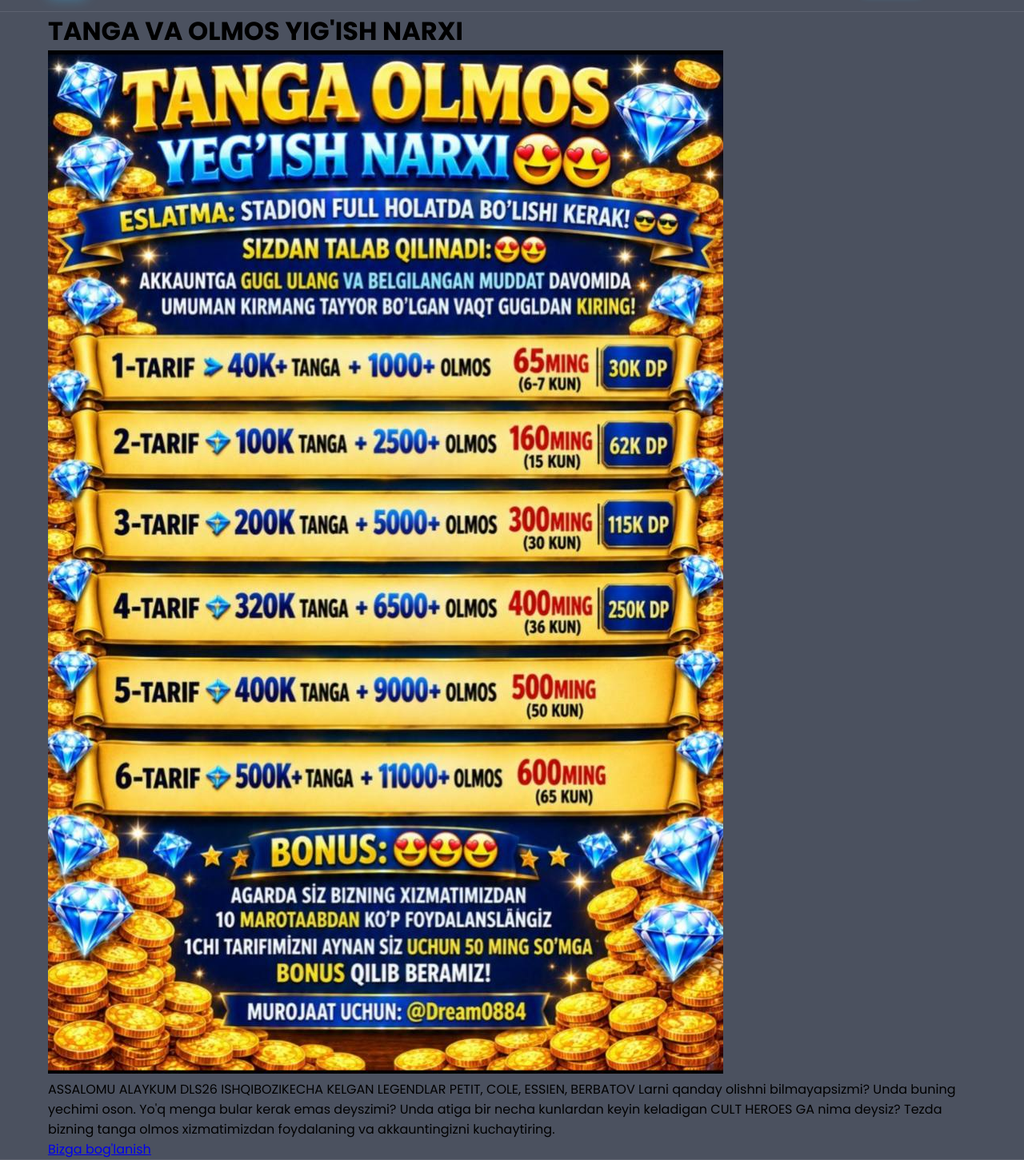
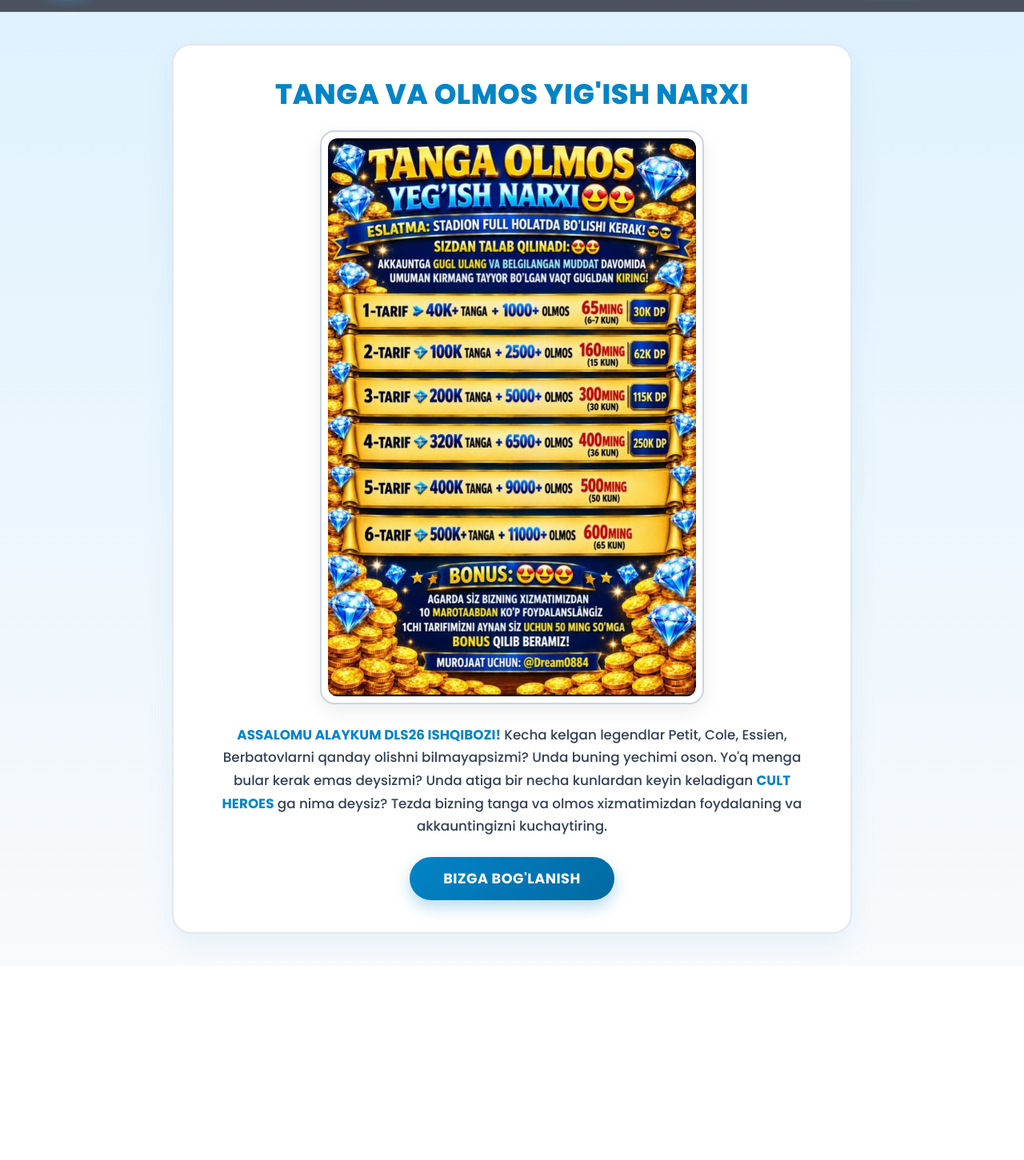
Before and after one commit to dilshodmahmaraimov22-ux/dls26, a React (Vite) app: page /service in a window 1280 px wide. Shown: the part 66-1517 px from the top of the page at 80% size. After the commit the page ends 1274 px from the top, so only its background shows below. Built offline with nearby package versions, Linux system fonts and the light colour scheme.

Commit message:
service tugadi

```diff
--- /dev/null
+++ b/src/Components/Servicee/Servicee.css
@@ -0,0 +1,126 @@
+@import url('https://fonts.googleapis.com/css2?family=Poppins:wght@400;500;600;700;800&display=swap');
+
+* {
+  margin: 0;
+  padding: 0;
+  box-sizing: border-box;
+  font-family: 'Poppins', sans-serif;
+}
+
+/* ASOSIY SAHIFA FOYINGIZ */
+.service-page {
+  width: 100%;
+  min-height: 100vh;
+  background: linear-gradient(180deg, #e0f2fe 0%, #f8fafc 100%);
+  display: flex;
+  align-items: center;
+  justify-content: center;
+  padding: 40px 20px;
+}
+
+/* MARKAZIY KARTA */
+.service-container {
+  max-width: 850px;
+  width: 100%;
+  background: #ffffff;
+  border: 2px solid #e2e8f0;
+  border-radius: 24px;
+  padding: 40px 30px;
+  display: flex;
+  flex-direction: column;
+  align-items: center;
+  text-align: center;
+  gap: 24px;
+  box-shadow: 0 12px 35px rgba(2, 132, 199, 0.08);
+}
+
+/* SARLAVHA */
+.service-title {
+  font-size: 2.2rem;
+  font-weight: 800;
+  color: #0284c7;
+  text-transform: uppercase;
+  letter-spacing: 0.5px;
+  line-height: 1.2;
+}
+
+/* RAMKA - RASM SHAKLIGA ANIQLIK BILAN MOSLASHGAN */
+.service-img-wrapper {
+  width: 100%;
+  max-width: 480px; /* Tikka rasm uchun ideal kenglik */
+  background: #ffffff;
+  border: 2px solid #cbd5e1;
+  border-radius: 18px;
+  padding: 8px;
+  box-shadow: 0 8px 24px rgba(0, 0, 0, 0.08);
+  margin: 0 auto;
+}
+
+.service-img {
+  width: 100%;
+  height: auto;
+  display: block;
+  border-radius: 12px;
+  object-fit: cover;
+}
+
+/* MATN STILI */
+.service-text {
+  font-size: 1.05rem;
+  color: #334155;
+  line-height: 1.7;
+  max-width: 750px;
+  font-weight: 500;
+}
+
+.service-text strong {
+  color: #0284c7;
+}
+
+/* TELEGRAM BOG'LANISH TUGMASI */
+.service-btn {
+  display: inline-block;
+  background: linear-gradient(135deg, #0284c7 0%, #0369a1 100%);
+  color: #ffffff;
+  text-decoration: none;
+  font-size: 1.1rem;
+  font-weight: 700;
+  padding: 14px 42px;
+  border-radius: 50px;
+  transition: all 0.3s ease;
+  box-shadow: 0 8px 20px rgba(2, 132, 199, 0.3);
+  text-transform: uppercase;
+  letter-spacing: 0.5px;
+}
+
+.service-btn:hover {
+  background: linear-gradient(135deg, #0369a1 0%, #075985 100%);
+  transform: translateY(-2px);
+  box-shadow: 0 12px 25px rgba(2, 132, 199, 0.4);
+}
+
+/* MOBIL TELEFONLAR UCHUN MOSLASHUVCHANLIK */
+@media (max-width: 600px) {
+  .service-container {
+    padding: 25px 15px;
+    gap: 18px;
+  }
+
+  .service-title {
+    font-size: 1.5rem;
+  }
+
+  .service-img-wrapper {
+    max-width: 100%;
+    padding: 6px;
+  }
+
+  .service-text {
+    font-size: 0.95rem;
+  }
+
+  .service-btn {
+    width: 100%;
+    padding: 12px 20px;
+  }
+}
--- a/src/Components/Servicee/Servicee.jsx
+++ b/src/Components/Servicee/Servicee.jsx
@@ -1,22 +1,36 @@
-import React from 'react'
-import tanga from '../images/tanga.jpg'
-import { Link } from 'react-router-dom'
+import React from 'react';
+import './Servicee.css';
+import tanga from '../images/tanga.jpg';
+import { Link } from 'react-router-dom';
 
 const Servicee = () => {
   return (
-    <>
-    <div className='header'>
-        <div className='container'>
-            <div className='header-container'>
-                <h1 className='header-title'>TANGA VA OLMOS YIG'ISH NARXI</h1>
-                <img className='header-img' src={tanga} alt="rasm" />
-                <p className='header-text'>ASSALOMU ALAYKUM DLS26 ISHQIBOZIKECHA KELGAN LEGENDLAR PETIT, COLE, ESSIEN, BERBATOV Larni qanday olishni bilmayapsizmi? Unda buning yechimi oson. Yo'q menga bular kerak emas deyszimi? Unda atiga bir necha kunlardan keyin keladigan CULT HEROES GA nima deysiz? Tezda bizning tanga olmos xizmatimizdan foydalaning va akkauntingizni kuchaytiring.</p>
-                <Link className='header-link' to="https://t.me/dream0884" target='blank'>Bizga bog'lanish</Link>
-            </div>
+    <section className="service-page">
+      <div className="service-container">
+        <h1 className="service-title">TANGA VA OLMOS YIG'ISH NARXI</h1>
+
+        <div className="service-img-wrapper">
+          <img className="service-img" src={tanga} alt="DLS Tanga va Olmos xizmati" />
         </div>
-    </div>
-    </>
-  )
-}
 
-export default Servicee
+        <p className="service-text">
+          <strong>ASSALOMU ALAYKUM DLS26 ISHQIBOZI!</strong> Kecha kelgan legendlar Petit, Cole, Essien,
+          Berbatovlarni qanday olishni bilmayapsizmi? Unda buning yechimi oson. Yo'q menga bular kerak emas deysizmi?
+          Unda atiga bir necha kunlardan keyin keladigan <strong>CULT HEROES</strong> ga nima deysiz?
+          Tezda bizning tanga va olmos xizmatimizdan foydalaning va akkauntingizni kuchaytiring.
+        </p>
+
+        <Link
+          className="service-btn"
+          to="https://t.me/dream0884"
+          target="_blank"
+          rel="noopener noreferrer"
+        >
+          Bizga bog'lanish
+        </Link>
+      </div>
+    </section>
+  );
+};
+
+export default Servicee;
```
